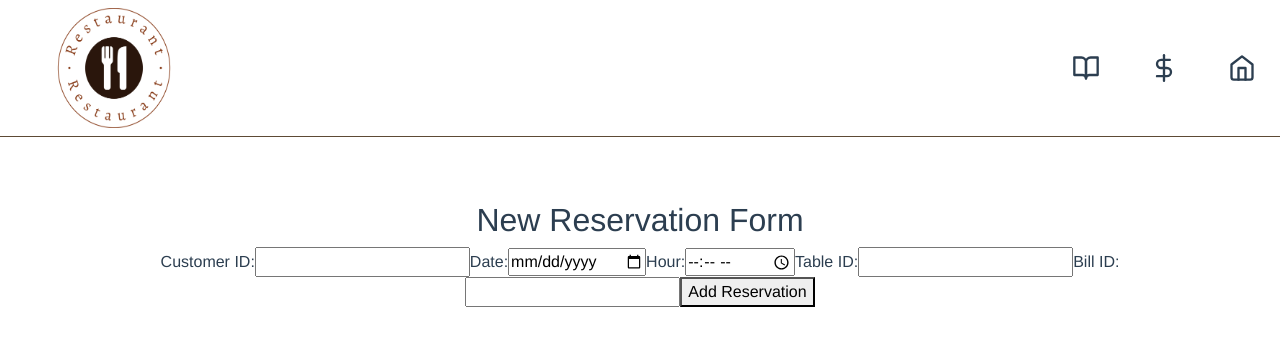
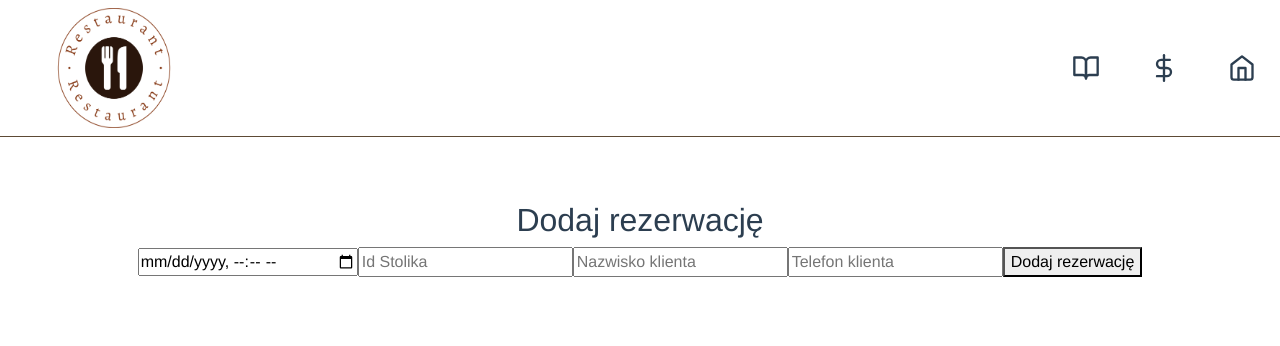
Before and after one commit to lismalgorzata/restaurant-table-booking-system-vue, a Vue app: page /new-reservation-form in a window 1280 px wide. Shown: the top 346 px of the page. Built offline with nearby package versions, Linux system fonts and the light colour scheme.

Commit message:
new reservation form - not workin but tryin

```diff
--- a/src/services/api.js
+++ b/src/services/api.js
@@ -27,6 +27,10 @@ export default {
         return axios.get(`${baseURL}/customer/all`);
     },
 
+    addCustomer(customer) {
+        return axios.post(`${baseURL}/customer/add`, customer)
+    },
+
     getAllDishes() {
         return axios.get(`${baseURL}/dish/all`);
     },
--- a/src/views/NewReservationView.vue
+++ b/src/views/NewReservationView.vue
@@ -1,50 +1,63 @@
 <template>
   <div>
-      <h2>New Reservation Form</h2>
+    <h2>Dodaj rezerwację</h2>
     <form @submit.prevent="addReservation">
-        <label for="customerId">Customer ID:</label>
-        <input v-model="reservation.customerId" type="text" required />
-
-        <label for="date">Date:</label>
-        <input v-model="reservation.date" type="date" required />
-
-        <label for="hour">Hour:</label>
-        <input v-model="reservation.hour" type="time" required />
-
-        <label for="tableId">Table ID:</label>
-        <input v-model="reservation.tableId" type="text" required />
-
-        <label for="billId">Bill ID:</label>
-        <input v-model="reservation.billId" type="text" required />
-
-        <button type="submit">Add Reservation</button>
+      <input v-model="reservation.date" type="datetime-local" />
+      <input v-model="reservation.tableId" type="number" placeholder="Id Stolika" />
+      <input v-model="reservation.customerSurname" type="text" placeholder="Nazwisko klienta" />
+      <input v-model="reservation.customerPhone" type="number" placeholder="Telefon klienta" />
+      <button type="submit">Dodaj rezerwację</button>
     </form>
   </div>
 </template>
 
-  <script setup>
-  import api from '@/services/api.js';
+<script>
+import api from "@/services/api";
 
-  const reservation = {
-    customerId: '',
+export default {
+  data() {
+    return {
+      reservation: {
         date: '',
-    hour: '',
-    tableId: '',
-    billId: ''
+        tableId: null,
+        customerId: null,
+        customerSurname:'',
+        customerPhone: null,
+      },
     };
+  },
+  methods: {
+    async addReservation() {
+      try {
+        // Ensure customerSurname is not null or empty
+        if (!this.reservation.customerSurname) {
+          console.error('Nazwisko klienta nie może być puste.');
+          return; // Exit the method if customerSurname is not provided
+        }
 
-  const addReservation = async () => {
-    try {
-      const response = await api.addReservation(reservation);
-      console.log('New Reservation Added:', response.data);
-      // Dodaj logikę do obsługi sukcesu, np. wyświetlanie komunikatu
+        // First, add the customer
+        const customerResponse = await api.addCustomer({
+          customerSurname: String(this.reservation.customerSurname),
+          customerPhone: String(this.reservation.customerPhone),
+        });
+
+        // Now, add the reservation
+        const reservationResponse = await api.addReservation(this.reservation);
+
+        console.log('Rezerwacja dodana', reservationResponse.data);
+
+        // Reset form
+        this.reservation = {
+          date: '',
+          tableId: null,
+          customerId: null,
+          customerSurname:'',
+          customerPhone: null,
+        };
       } catch (error) {
-      console.error('Error adding reservation:', error);
-      // Dodaj logikę do obsługi błędu, np. wyświetlanie komunikatu
+        console.error('Błąd podczas dodawania rezerwacji', error);
       }
+    },
+  },
 };
 </script>
-
-  <style scoped>
-    /* Dodaj stylizację według potrzeb */
-  </style>
```
Lines whose indentation alone changed are shown as unchanged.
